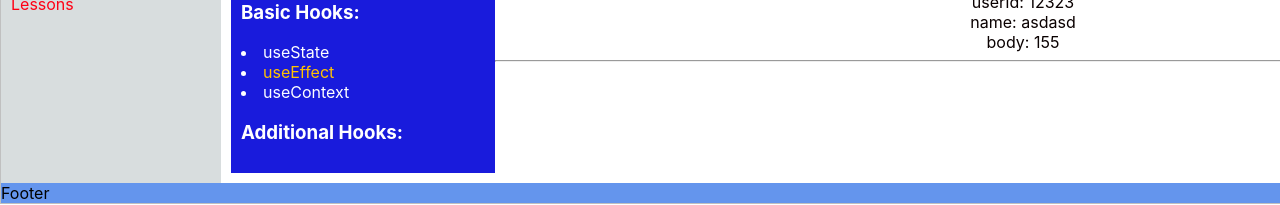
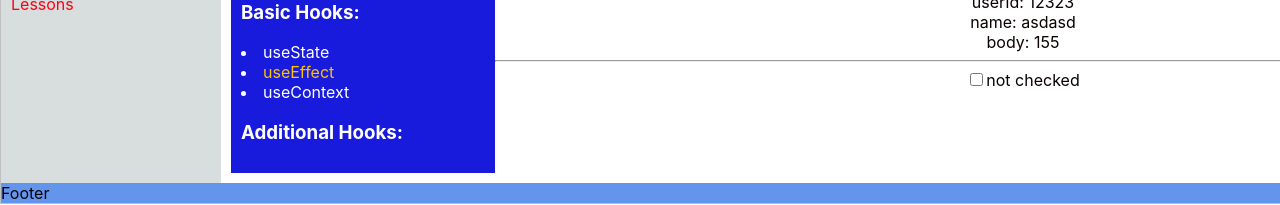
Before and after one commit to VladimirShumliaiev/Type-script-React, a React (Create React App) app in the folder my-app/: page /lessons/hooks/useEffect in a window 1280 px wide. Shown: the part 142-347 px from the top of the page. Built offline with nearby package versions, Linux system fonts and the light colour scheme; no server answers.

Commit message:
03.06.2023 +++

```diff
--- a/my-app/src/Components/mainContent/Lessons/Components Lessons/HooksLessons/useEffect/UseEffectLessons.tsx
+++ b/my-app/src/Components/mainContent/Lessons/Components Lessons/HooksLessons/useEffect/UseEffectLessons.tsx
@@ -8,25 +8,46 @@ type Comments = {
 }
 
 const UseEffectLessons: FC = () => {
-    const [value, setValue] = useState<Comments[]>([{id: '150', body: '155',name: 'asdasd', userId: '12323'}])
+    const [value, setValue] = useState<Comments[]>([{id: '150', body: '155', name: 'asdasd', userId: '12323'}])
+    const [checked, setChecked] = useState(false)
     useEffect(() => {
-        fetch('https://jsonplaceholder.typicode.com/comments')
+        fetch('https://jsonplaceholder.typicode.com/comments/?_limit=5')
             .then(res => res.json())
             .then(date => setValue(date))
-    },[])
+    }, [])
+
+    useEffect(() => {
+        alert(`checked: ${checked.toString()}`)
+    }, [])
+
+    useEffect(() => {
+        console.log(checked ? 'Yes, checked' : 'No, not checked')
+    },[checked])
+
+
     return (
         <div>
             {value.map(e => (
                 <div key={e.id}>
-                   <div> id: {e.id}</div>
-                   <div> userId: {e.userId}</div>
-                   <div>name: {e.name}</div>
-                   <div>body: {e.body}</div>
+                    <div> id: {e.id}</div>
+                    <div> userId: {e.userId}</div>
+                    <div>name: {e.name}</div>
+                    <div>body: {e.body}</div>
                     <hr/>
                 </div>
             ))}
+
+            <div>
+                <input
+                    type="checkbox"
+                    checked={checked}
+                    onChange={() => setChecked(checked => !checked)}
+                />
+                {checked ? 'checked' : 'not checked'}
+            </div>
         </div>
     );
+
 };
 
 export default UseEffectLessons;
--- a/my-app/src/index.tsx
+++ b/my-app/src/index.tsx
@@ -16,5 +16,5 @@ root.render(
                 <App/>
             </Provider>
         </BrowserRouter>
-    </React.StrictMode>
+   </React.StrictMode>
 );
```
